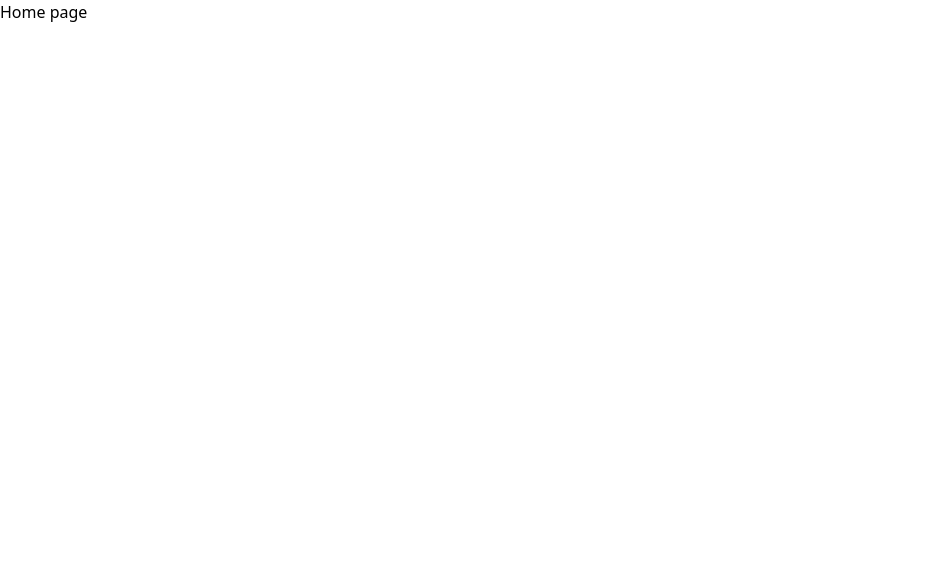
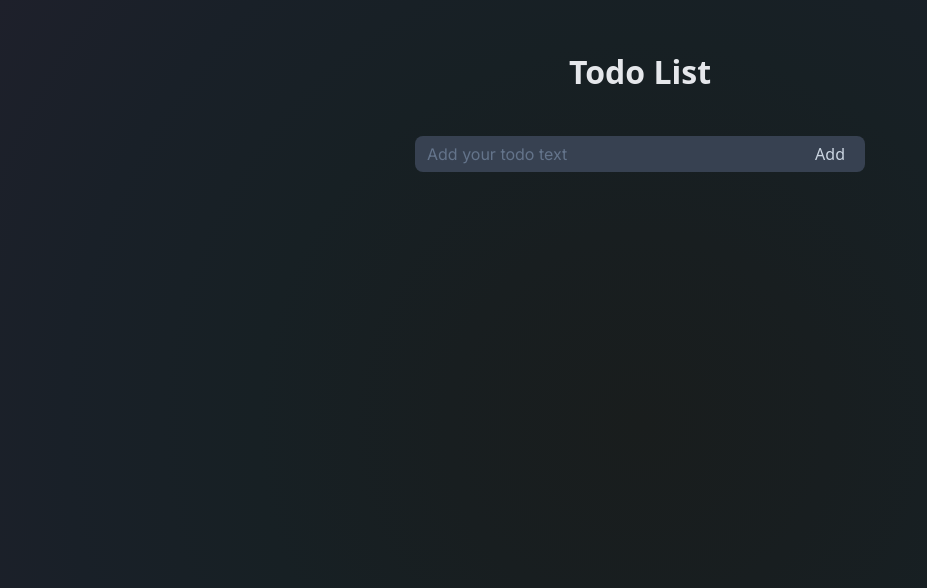
Before and after one commit to d-stoianov/todo-list, a Next.js app: page / in a window 1280 px wide. Shown: the top 588 px of the page, without its empty margins (0-927 px from the left). Built offline with nearby package versions, Linux system fonts and the light colour scheme.

Commit message:
Make the markup of the homepage

```diff
--- a/app/layout.jsx
+++ b/app/layout.jsx
@@ -5,10 +5,14 @@ export const metadata = {
     description: 'Get your day planned with ease !',
 }
 
-export default function RootLayout({ children }) {
+const RootLayout = ({ children }) => {
     return (
         <html lang="en">
-            <body>{children}</body>
+            <body className='gradient'>
+                {children}
+            </body>
         </html>
     )
 }
+
+export default RootLayout
--- a/app/page.jsx
+++ b/app/page.jsx
@@ -1,7 +1,44 @@
-export default function Home() {
+"use client"
+
+import { useState } from "react"
+
+const Home = () => {
+    const [isSubmitting, setIsSubmitting] = useState(false)
+    const [todo, setTodo] = useState("")
+
+    const createTodo = async (event) => {
+        event.preventDefault()
+        setIsSubmitting(true)
+        console.log(todo)
+
+        // make api request
+
+        setIsSubmitting(false)
+    }
+
     return (
-        <div>
-            <p>Home page</p>
-        </div>
+        <main className="mt-12 flex flex-col items-center h-screen">
+            <h1 className="text-center font-bold text-[32px] text-gray-200">
+                Todo List
+            </h1>
+            <div className="mt-10">
+                <form onSubmit={createTodo} className="relative">
+                    <input
+                        onChange={(e) => setTodo(e.target.value)}
+                        type="text"
+                        className="todo_input"
+                        placeholder="Add your todo text"
+                    />
+                    <button
+                        className="add_todo"
+                        disabled={isSubmitting}
+                    >
+                        Add
+                    </button>
+                </form>
+            </div>
+        </main>
     )
 }
+
+export default Home
--- a/styles/globals.css
+++ b/styles/globals.css
@@ -3,3 +3,21 @@
 @tailwind base;
 @tailwind components;
 @tailwind utilities;
+
+.gradient {
+    background-image: radial-gradient(circle, #191d1d, #181e20, #172024, #192028, #1e202b);
+    width: 100%;
+    height: 100%;
+}
+
+.todo_input {
+    @apply w-[300px] md:w-[450px] rounded-lg outline-none px-3 py-1.5 font-inter placeholder-slate-500 bg-gray-700 text-slate-300
+}
+
+.add_todo {
+    @apply absolute right-[20px] top-[50%] translate-y-[-50%] text-slate-300
+}
+
+button:disabled {
+    cursor: not-allowed;
+}
```
